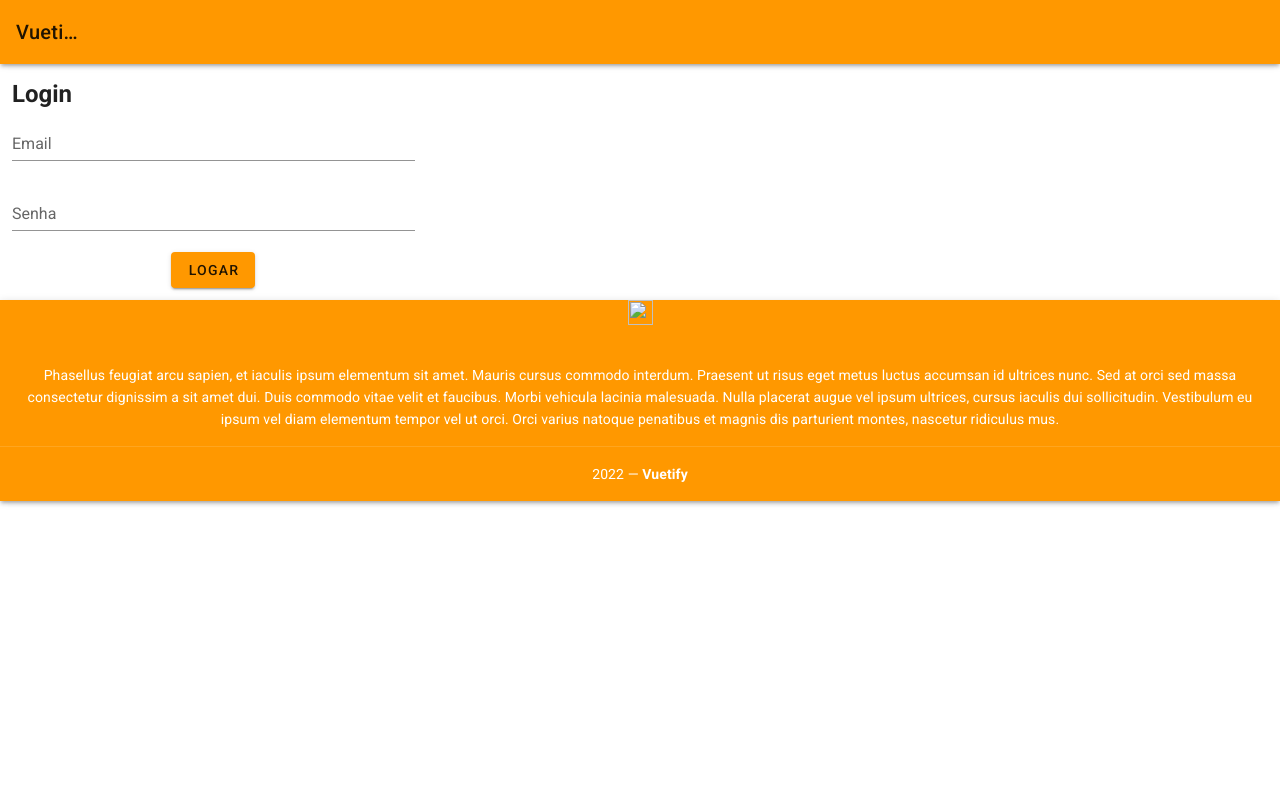
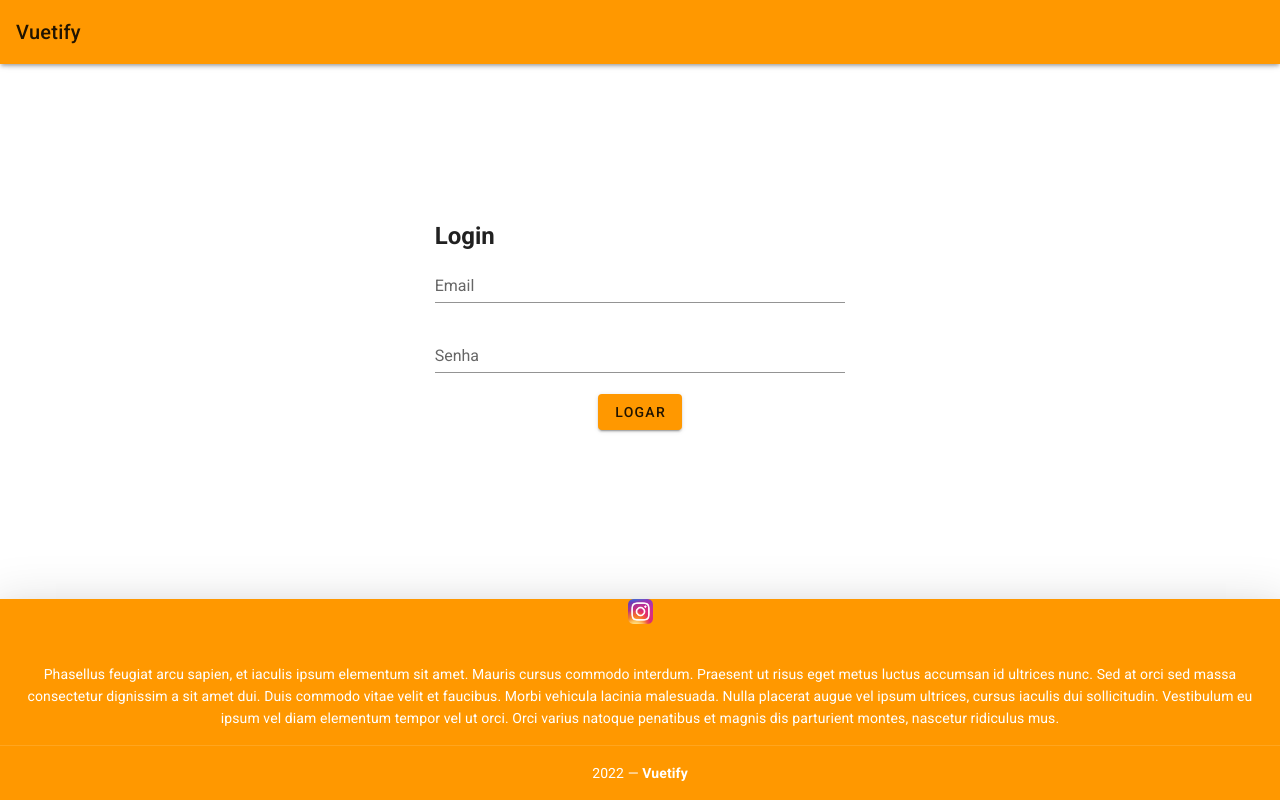
Before and after one commit to Rasengam1000/Site-Vuetify, a plain HTML site: page index.html in a window 1280 px wide. Drawn offline with nearby package versions, Linux system fonts and the light colour scheme.

Commit message:
centralizei login e botei footer certo

```diff
--- a/index.html
+++ b/index.html
@@ -15,17 +15,14 @@
     <v-app>
       <v-main>
         <header>
-
+          <v-app-bar color="orange" elevation="3">
+            <v-app-bar-title class="title"><div style="width: 100px;">Vuetify</div></v-app-bar-title>
+          </v-app-bar>
         </header>
 
-        <main>
-          <v-app-bar
-            color="orange"
-            elevation="3"
-          >
-          <v-app-bar-title class="title">Vuetify</v-app-bar-title>
-          </v-app-bar>
-          <v-col cols="4" align-center>
+        <main style="margin: 12% 0 12% 0;">
+          <v-row justify="center">
+            <v-col cols="4" align-center padless center>
               <h2>Login</h2>
               <v-text-field label="Email"></v-text-field>
               <v-text-field label="Senha"></v-text-field>
@@ -35,26 +32,23 @@
                 </v-btn>
               </div>
             </v-col>
-
+          </v-row>
         </main>
 
+        <footer>
+        <v-footer dark padless>
+          <v-card flat tile class="orange white--text text-center" elevation="24">
+            <img src="icons/Instagram_icon.png" alt="" class="logo">
 
-          <v-footer
-            dark
-            padless
-          >
-            <v-card
-              flat
-              tile
-              class="orange bottom white--text text-center"
-              elevation= "3"
-            >
-            <img src="icons/240px-Instagram_icon.webp" alt="" class="logo">
             <v-card-text>
             </v-card-text>
 
             <v-card-text class="white--text pt-0">
-                Phasellus feugiat arcu sapien, et iaculis ipsum elementum sit amet. Mauris cursus commodo interdum. Praesent ut risus eget metus luctus accumsan id ultrices nunc. Sed at orci sed massa consectetur dignissim a sit amet dui. Duis commodo vitae velit et faucibus. Morbi vehicula lacinia malesuada. Nulla placerat augue vel ipsum ultrices, cursus iaculis dui sollicitudin. Vestibulum eu ipsum vel diam elementum tempor vel ut orci. Orci varius natoque penatibus et magnis dis parturient montes, nascetur ridiculus mus.
+              Phasellus feugiat arcu sapien, et iaculis ipsum elementum sit amet. Mauris cursus commodo interdum.
+              Praesent ut risus eget metus luctus accumsan id ultrices nunc. Sed at orci sed massa consectetur dignissim
+              a sit amet dui. Duis commodo vitae velit et faucibus. Morbi vehicula lacinia malesuada. Nulla placerat
+              augue vel ipsum ultrices, cursus iaculis dui sollicitudin. Vestibulum eu ipsum vel diam elementum tempor
+              vel ut orci. Orci varius natoque penatibus et magnis dis parturient montes, nascetur ridiculus mus.
             </v-card-text>
 
             <v-divider></v-divider>
@@ -64,7 +58,7 @@
             </v-card-text>
           </v-card>
         </v-footer>
-
+      </footer>
       </v-main>
     </v-app>
   </div>
--- a/style.css
+++ b/style.css
@@ -2,3 +2,12 @@
     width: 25px;
     height: 25px;
 }
+
+.v-main__wrap{
+    display: flex;
+    flex-direction: column;
+}
+
+footer{
+    margin-top:auto;
+  }
```
Lines whose indentation alone changed are shown as unchanged.
